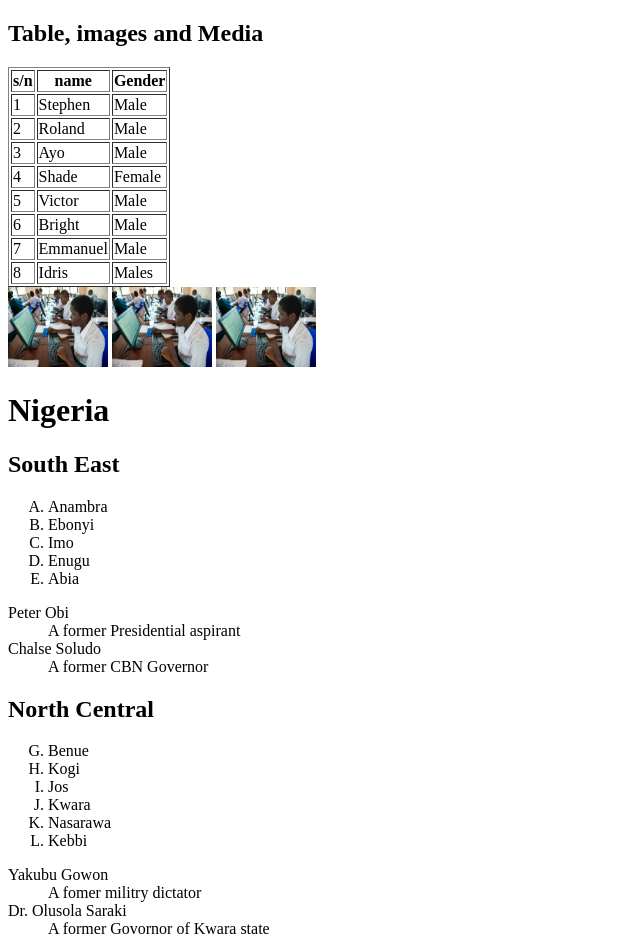
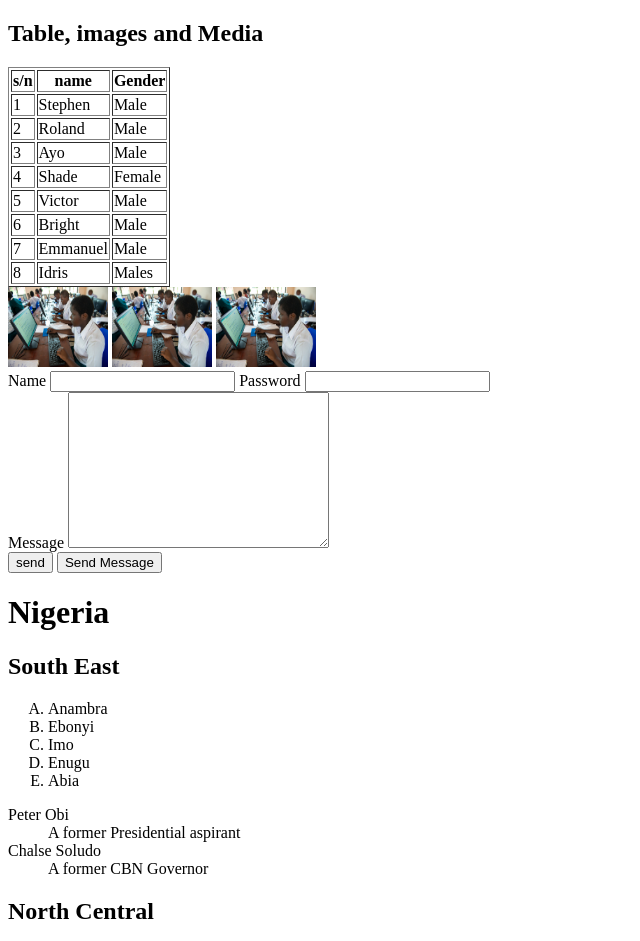
Before and after one commit to stephenmayowa112/T4SOne, a plain HTML site: page index.html in a window 1280 px wide. Shown: the top 941 px of the page, without its empty margins (0-640 px from the left). Drawn offline with Linux system fonts and the light colour scheme.

Commit message:
feat: good

```diff
--- a/index.html
+++ b/index.html
@@ -62,7 +62,26 @@
 <img src="images/oR.jpg" width="100px" height="80px">
 <img src="images/oR.jpg" width="100px" height="80px">
 
+<form action="">
+    <label for="name">Name</label>
+    <input type="text" name="" id="">
 
+    <label for="password">Password</label>
+    <input type="password" name="" id="password" required>
+
+    <div class="">
+        <label for="message">Message</label>
+        <textarea name="" id="" cols="30" rows="10"></textarea>
+
+    </div>
+
+    <input type="button" value="send">
+    <button type="submit">Send Message</button>
+
+
+
+
+</form>
 
 
 
```
